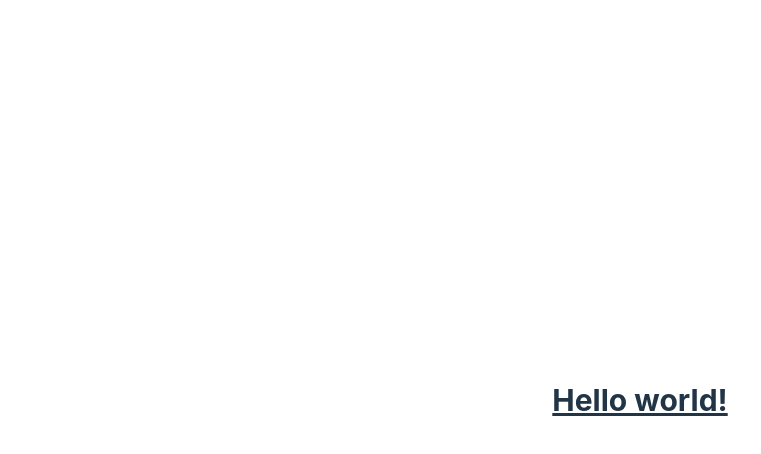
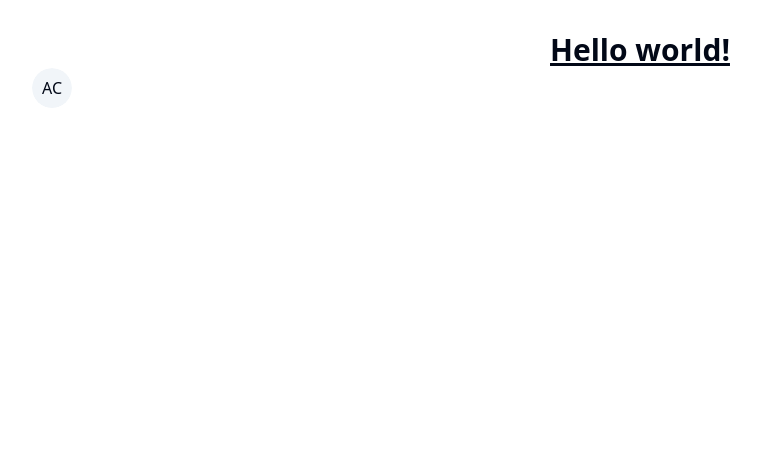
Before and after one commit to AlbaCande/Impostor-Game, a React (Vite) app: page / in a window 1280 px wide. Shown: the top 454 px of the page, without its empty margins (0-761 px from the left). Built offline with nearby package versions, Linux system fonts and the light colour scheme.

Commit message:
[add] Shadcn as dependency and set it up

```diff
--- a/src/App.tsx
+++ b/src/App.tsx
@@ -1,11 +1,17 @@
 import type { FC } from 'react';
 import './App.css';
+import { Avatar, AvatarFallback } from '@/components/ui/avatar';
 
 const App: FC = () => {
 	return (
-		<h1 className="text-3xl font-bold underline">
-			Hello world!
-		</h1>
+		<>
+			<h1 className="text-3xl font-bold underline">
+				Hello world!
+			</h1>
+			<Avatar>
+				<AvatarFallback>AC</AvatarFallback>
+			</Avatar>
+		</>
 	);
 };
 
--- /dev/null
+++ b/src/components/ui/avatar.tsx
@@ -0,0 +1,48 @@
+import * as React from 'react';
+import * as AvatarPrimitive from '@radix-ui/react-avatar';
+
+import { cn } from '@/lib/utils';
+
+const Avatar = React.forwardRef<
+React.ElementRef<typeof AvatarPrimitive.Root>,
+React.ComponentPropsWithoutRef<typeof AvatarPrimitive.Root>
+>(({ className, ...props }, ref) => (
+	<AvatarPrimitive.Root
+		ref={ref}
+		className={cn(
+			'relative flex h-10 w-10 shrink-0 overflow-hidden rounded-full',
+			className,
+		)}
+		{...props}
+	/>
+));
+Avatar.displayName = AvatarPrimitive.Root.displayName;
+
+const AvatarImage = React.forwardRef<
+React.ElementRef<typeof AvatarPrimitive.Image>,
+React.ComponentPropsWithoutRef<typeof AvatarPrimitive.Image>
+>(({ className, ...props }, ref) => (
+	<AvatarPrimitive.Image
+		ref={ref}
+		className={cn('aspect-square h-full w-full', className)}
+		{...props}
+	/>
+));
+AvatarImage.displayName = AvatarPrimitive.Image.displayName;
+
+const AvatarFallback = React.forwardRef<
+React.ElementRef<typeof AvatarPrimitive.Fallback>,
+React.ComponentPropsWithoutRef<typeof AvatarPrimitive.Fallback>
+>(({ className, ...props }, ref) => (
+	<AvatarPrimitive.Fallback
+		ref={ref}
+		className={cn(
+			'flex h-full w-full items-center justify-center rounded-full bg-muted',
+			className,
+		)}
+		{...props}
+	/>
+));
+AvatarFallback.displayName = AvatarPrimitive.Fallback.displayName;
+
+export { Avatar, AvatarImage, AvatarFallback };
--- a/src/index.css
+++ b/src/index.css
@@ -2,71 +2,75 @@
 @tailwind components;
 @tailwind utilities;
 
-:root {
-  font-family: Inter, system-ui, Avenir, Helvetica, Arial, sans-serif;
-  line-height: 1.5;
-  font-weight: 400;
+@layer base {
+  :root {
+    --background: 0 0% 100%;
+    --foreground: 222.2 84% 4.9%;
 
-  color-scheme: light dark;
-  color: rgba(255, 255, 255, 0.87);
-  background-color: #242424;
+    --card: 0 0% 100%;
+    --card-foreground: 222.2 84% 4.9%;
 
-  font-synthesis: none;
-  text-rendering: optimizeLegibility;
-  -webkit-font-smoothing: antialiased;
-  -moz-osx-font-smoothing: grayscale;
+    --popover: 0 0% 100%;
+    --popover-foreground: 222.2 84% 4.9%;
+
+    --primary: 222.2 47.4% 11.2%;
+    --primary-foreground: 210 40% 98%;
+
+    --secondary: 210 40% 96.1%;
+    --secondary-foreground: 222.2 47.4% 11.2%;
+
+    --muted: 210 40% 96.1%;
+    --muted-foreground: 215.4 16.3% 46.9%;
+
+    --accent: 210 40% 96.1%;
+    --accent-foreground: 222.2 47.4% 11.2%;
+
+    --destructive: 0 84.2% 60.2%;
+    --destructive-foreground: 210 40% 98%;
+
+    --border: 214.3 31.8% 91.4%;
+    --input: 214.3 31.8% 91.4%;
+    --ring: 222.2 84% 4.9%;
+
+    --radius: 0.5rem;
+  }
+
+  .dark {
+    --background: 222.2 84% 4.9%;
+    --foreground: 210 40% 98%;
+
+    --card: 222.2 84% 4.9%;
+    --card-foreground: 210 40% 98%;
+
+    --popover: 222.2 84% 4.9%;
+    --popover-foreground: 210 40% 98%;
+
+    --primary: 210 40% 98%;
+    --primary-foreground: 222.2 47.4% 11.2%;
+
+    --secondary: 217.2 32.6% 17.5%;
+    --secondary-foreground: 210 40% 98%;
+
+    --muted: 217.2 32.6% 17.5%;
+    --muted-foreground: 215 20.2% 65.1%;
+
+    --accent: 217.2 32.6% 17.5%;
+    --accent-foreground: 210 40% 98%;
+
+    --destructive: 0 62.8% 30.6%;
+    --destructive-foreground: 210 40% 98%;
+
+    --border: 217.2 32.6% 17.5%;
+    --input: 217.2 32.6% 17.5%;
+    --ring: 212.7 26.8% 83.9%;
+  }
 }
 
-a {
-  font-weight: 500;
-  color: #646cff;
-  text-decoration: inherit;
-}
-a:hover {
-  color: #535bf2;
-}
-
-body {
-  margin: 0;
-  display: flex;
-  place-items: center;
-  min-width: 320px;
-  min-height: 100vh;
-}
-
-h1 {
-  font-size: 3.2em;
-  line-height: 1.1;
-}
-
-button {
-  border-radius: 8px;
-  border: 1px solid transparent;
-  padding: 0.6em 1.2em;
-  font-size: 1em;
-  font-weight: 500;
-  font-family: inherit;
-  background-color: #1a1a1a;
-  cursor: pointer;
-  transition: border-color 0.25s;
-}
-button:hover {
-  border-color: #646cff;
-}
-button:focus,
-button:focus-visible {
-  outline: 4px auto -webkit-focus-ring-color;
-}
-
-@media (prefers-color-scheme: light) {
-  :root {
-    color: #213547;
-    background-color: #ffffff;
+@layer base {
+  * {
+    @apply border-border;
   }
-  a:hover {
-    color: #747bff;
-  }
-  button {
-    background-color: #f9f9f9;
+  body {
+    @apply bg-background text-foreground;
   }
 }
--- /dev/null
+++ b/src/lib/utils.ts
@@ -0,0 +1,7 @@
+import { clsx } from 'clsx';
+import type { ClassValue } from 'clsx';
+import { twMerge } from 'tailwind-merge';
+
+export const cn = (...inputs: ClassValue[]): string => {
+	return twMerge(clsx(inputs));
+};
--- a/tailwind.config.ts
+++ b/tailwind.config.ts
@@ -1,14 +1,80 @@
 import type { Config } from 'tailwindcss';
 
-const tailwindConfig: Config = {
+const config = {
+	darkMode: ['class'],
 	content: [
-		'./index.html',
-		'./src/**/*.{js,ts,jsx,tsx}',
+		'./pages/**/*.{ts,tsx}',
+		'./components/**/*.{ts,tsx}',
+		'./app/**/*.{ts,tsx}',
+		'./src/**/*.{ts,tsx}',
 	],
+	prefix: '',
 	theme: {
-		extend: {},
+		container: {
+			center: true,
+			padding: '2rem',
+			screens: {
+				'2xl': '1400px',
+			},
+		},
+		extend: {
+			colors: {
+				border: 'hsl(var(--border))',
+				input: 'hsl(var(--input))',
+				ring: 'hsl(var(--ring))',
+				background: 'hsl(var(--background))',
+				foreground: 'hsl(var(--foreground))',
+				primary: {
+					DEFAULT: 'hsl(var(--primary))',
+					foreground: 'hsl(var(--primary-foreground))',
+				},
+				secondary: {
+					DEFAULT: 'hsl(var(--secondary))',
+					foreground: 'hsl(var(--secondary-foreground))',
+				},
+				destructive: {
+					DEFAULT: 'hsl(var(--destructive))',
+					foreground: 'hsl(var(--destructive-foreground))',
+				},
+				muted: {
+					DEFAULT: 'hsl(var(--muted))',
+					foreground: 'hsl(var(--muted-foreground))',
+				},
+				accent: {
+					DEFAULT: 'hsl(var(--accent))',
+					foreground: 'hsl(var(--accent-foreground))',
+				},
+				popover: {
+					DEFAULT: 'hsl(var(--popover))',
+					foreground: 'hsl(var(--popover-foreground))',
+				},
+				card: {
+					DEFAULT: 'hsl(var(--card))',
+					foreground: 'hsl(var(--card-foreground))',
+				},
+			},
+			borderRadius: {
+				lg: 'var(--radius)',
+				md: 'calc(var(--radius) - 2px)',
+				sm: 'calc(var(--radius) - 4px)',
+			},
+			keyframes: {
+				'accordion-down': {
+					from: { height: '0' },
+					to: { height: 'var(--radix-accordion-content-height)' },
+				},
+				'accordion-up': {
+					from: { height: 'var(--radix-accordion-content-height)' },
+					to: { height: '0' },
+				},
+			},
+			animation: {
+				'accordion-down': 'accordion-down 0.2s ease-out',
+				'accordion-up': 'accordion-up 0.2s ease-out',
+			},
+		},
 	},
-	plugins: [],
-};
+	plugins: [require('tailwindcss-animate')],
+} satisfies Config;
 
-export default tailwindConfig;
+export default config;
--- a/vite.config.ts
+++ b/vite.config.ts
@@ -1,5 +1,6 @@
 import { defineConfig } from 'vite';
 import react from '@vitejs/plugin-react';
+import path from 'path';
 
 const PORT = 3000;
 
@@ -9,4 +10,9 @@
 	server: {
 		port: PORT,
 	},
+	resolve: {
+		alias: {
+			'@': path.resolve(__dirname, './src'),
+		},
+	},
 });
```
Also changed, not shown: package.json (+8 -1 lines), tsconfig.json (+7 -7 lines), .eslintrc.cjs, components.json (added), 1 other file (tests, documents, lock files or other folders).
